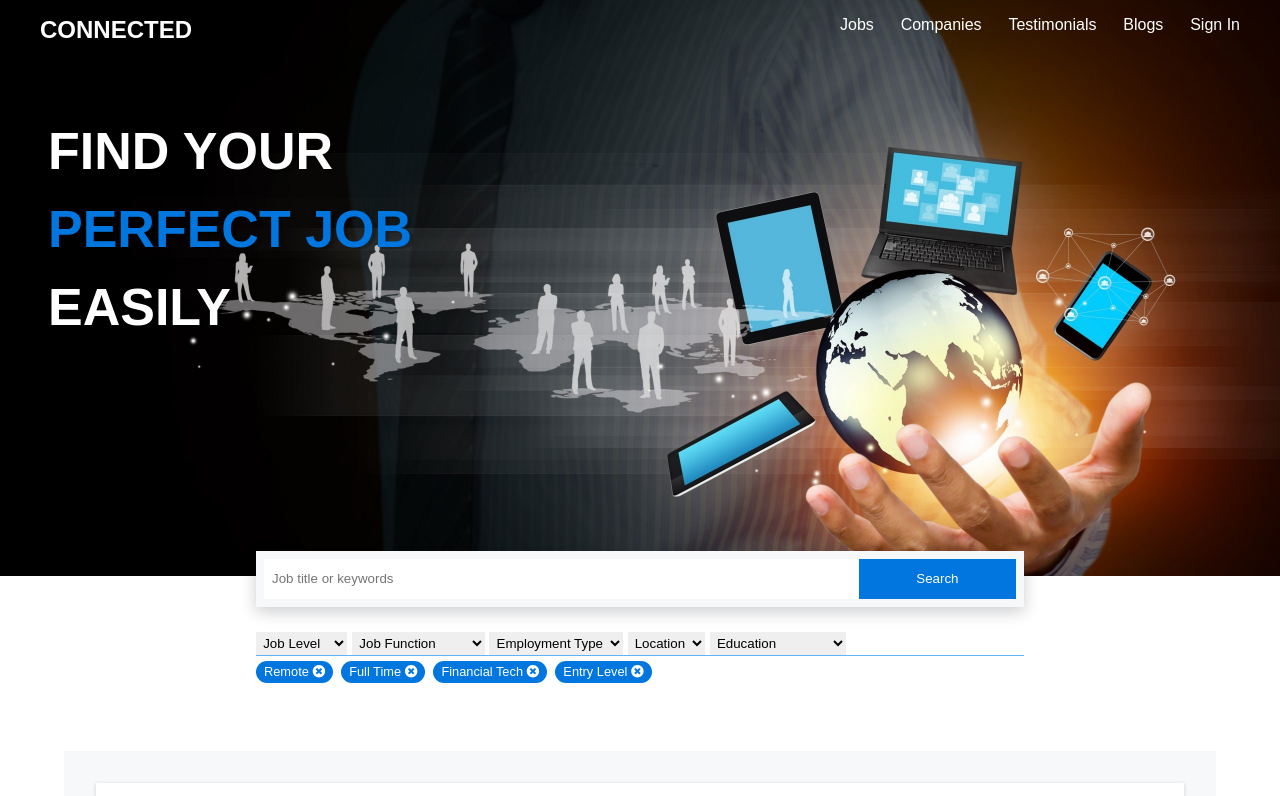
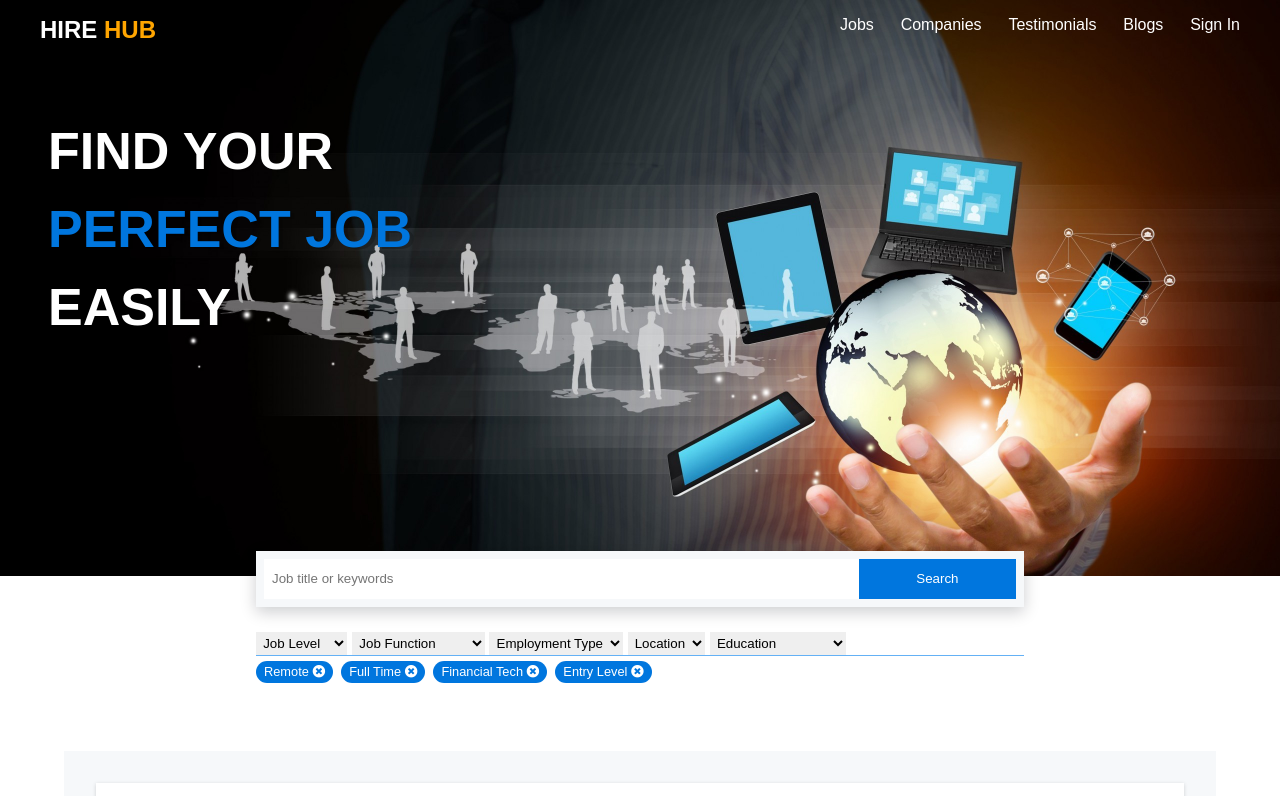
Before and after one commit to venzkie1/Hire-Hub, a plain HTML site: page index.html in a window 1280 px wide. Shown: the top 796 px of the page. Drawn offline with nearby package versions, Linux system fonts and the light colour scheme.

Commit message:
second commit

```diff
--- a/index.html
+++ b/index.html
@@ -15,7 +15,7 @@
 <body>
     <!-- Nav -->
     <nav class="navbar">
-        <h2 class="navbar-logo"><a href="#">CONNECTED</a></h2>
+        <h2 class="navbar-logo"><a href="#">HIRE <span> HUB</span></a></h2>
         <div class="navbar-menu">
             <a href="#jobs">Jobs</a>
             <a href="#companies">Companies</a>
--- a/main.css
+++ b/main.css
@@ -43,6 +43,10 @@ h1 {
     letter-spacing: 2.5;
     text-decoration: none;
     color:  var(--whiteColor);
+}
+
+.navbar-logo span {
+    color: orange;
 }
 
 .navbar-menu {
```
